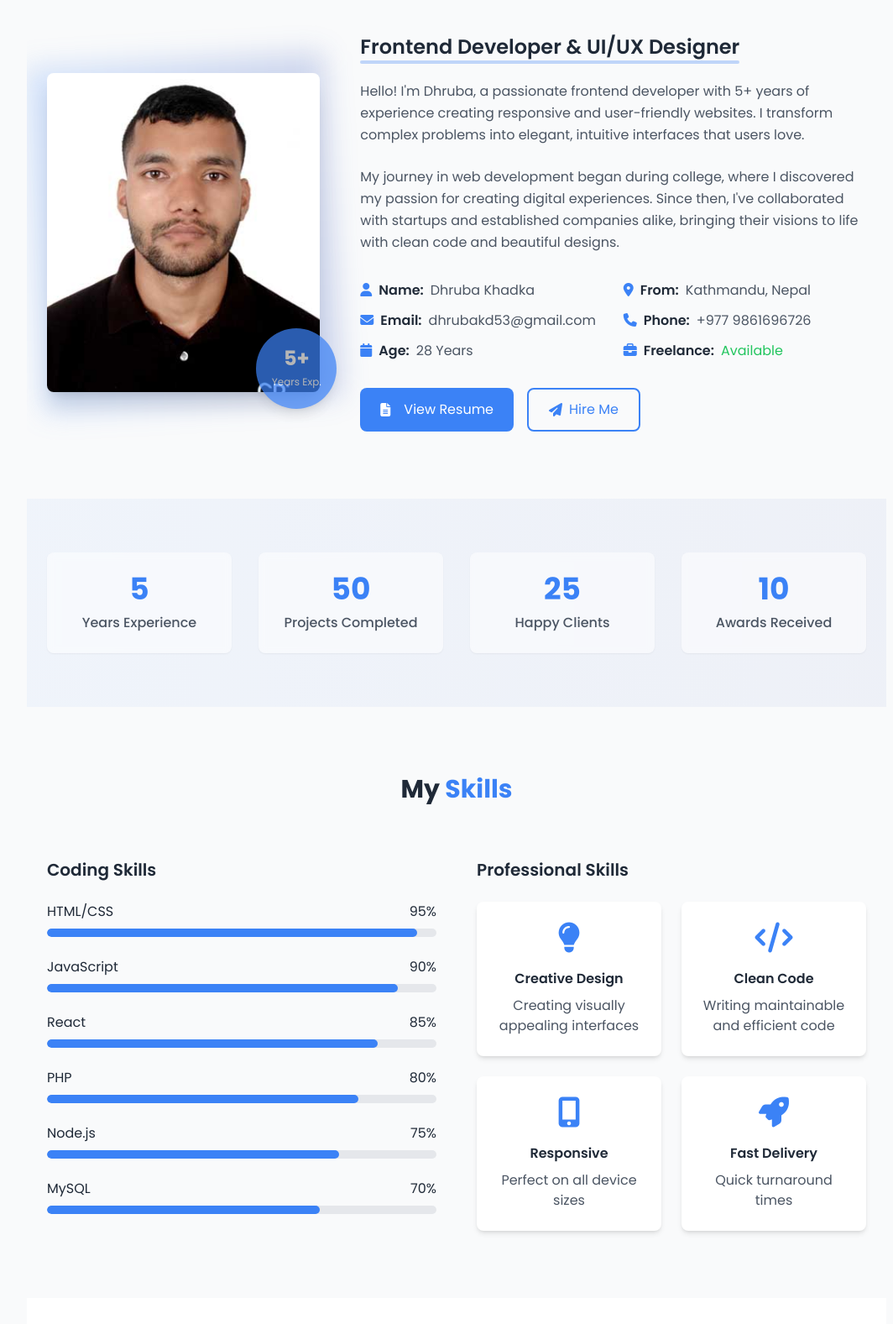
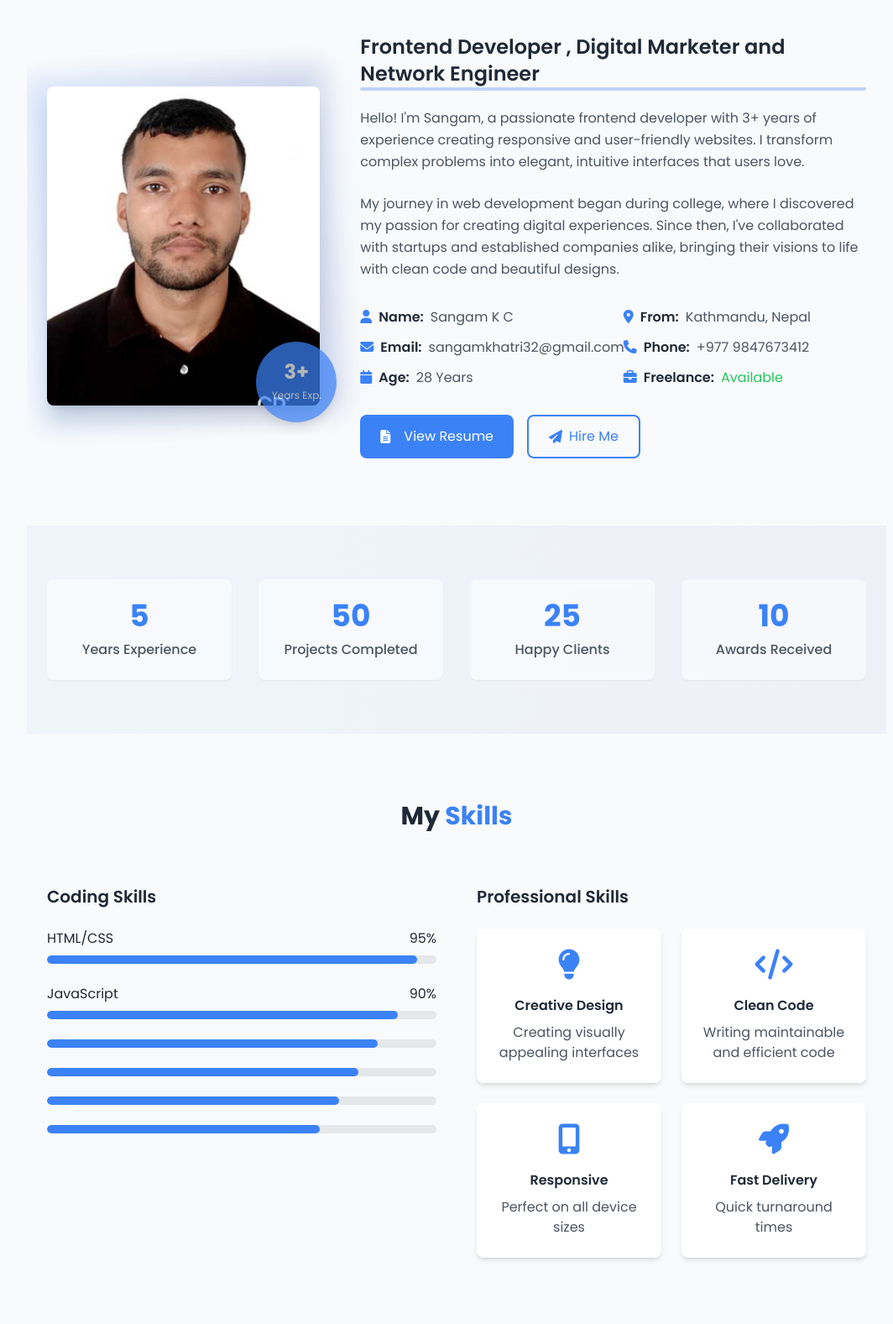
Before and after one commit to Sangam2056/sangamportfolio, a plain HTML site: page index.html in a window 1280 px wide. Shown: the part 980-2557 px from the top of the page at 84% size, without its empty margins (96-1160 px from the left). Drawn offline with nearby package versions, Linux system fonts and the light colour scheme; animation ran at ten frames a second.

Commit message:
update index2

```diff
--- a/index.html
+++ b/index.html
@@ -206,7 +206,7 @@
                         <!-- Experience badge -->
                         <div
                             class="absolute -bottom-5 -right-5 bg-primary text-white rounded-full w-24 h-24 flex flex-col items-center justify-center shadow-lg z-20 animate-pulse-slow hover:scale-110 transition-transform duration-300 cursor-pointer">
-                            <span class="text-2xl font-bold animate-float">5+</span>
+                            <span class="text-2xl font-bold animate-float">3+</span>
                             <span class="text-xs">Years Exp.</span>
                         </div>
                     </div>
@@ -215,12 +215,12 @@
                 <div class="md:w-2/3 md:pl-12">
 
                     <h3 class="text-2xl font-semibold mb-6 relative inline-block">
-                        Frontend Developer & UI/UX Designer
+                        Frontend Developer , Digital Marketer and Network Engineer
                         <span class="absolute -bottom-1 left-0 w-full h-1 bg-primary/30 rounded"></span>
                     </h3>
 
-                    <p class="text-gray-600 dark:text-gray-300 mb-6 leading-relaxed">Hello! I'm Dhruba, a passionate
-                        frontend developer with 5+ years of experience creating responsive and user-friendly websites. I
+                    <p class="text-gray-600 dark:text-gray-300 mb-6 leading-relaxed">Hello! I'm Sangam, a passionate
+                        frontend developer with 3+ years of experience creating responsive and user-friendly websites. I
                         transform complex problems into elegant, intuitive interfaces that users love.</p>
 
                     <p class="text-gray-600 dark:text-gray-300 mb-8 leading-relaxed">My journey in web development began
@@ -235,12 +235,12 @@
                             <p class="flex items-center mb-3">
                                 <span class="text-primary mr-2"><i class="fas fa-user"></i></span>
                                 <span class="font-semibold mr-2">Name:</span>
-                                <span class="text-gray-600 dark:text-gray-300">Dhruba Khadka</span>
+                                <span class="text-gray-600 dark:text-gray-300">Sangam K C </span>
                             </p>
                             <p class="flex items-center mb-3">
                                 <span class="text-primary mr-2"><i class="fas fa-envelope"></i></span>
                                 <span class="font-semibold mr-2">Email:</span>
-                                <span class="text-gray-600 dark:text-gray-300">dhrubakd53@gmail.com</span>
+                                <span class="text-gray-600 dark:text-gray-300">sangamkhatri32@gmail.com</span>
                             </p>
                             <p class="flex items-center">
                                 <span class="text-primary mr-2"><i class="fas fa-calendar"></i></span>
@@ -257,7 +257,7 @@
                             <p class="flex items-center mb-3">
                                 <span class="text-primary mr-2"><i class="fas fa-phone"></i></span>
                                 <span class="font-semibold mr-2">Phone:</span>
-                                <span class="text-gray-600 dark:text-gray-300">+977 9861696726</span>
+                                <span class="text-gray-600 dark:text-gray-300">+977 9847673412</span>
                             </p>
                             <p class="flex items-center">
                                 <span class="text-primary mr-2"><i class="fas fa-briefcase"></i></span>
@@ -356,40 +356,40 @@
                             </div>
                         </div>
                         <div>
-                            <div class="flex justify-between mb-2">
+                            <!-- <div class="flex justify-between mb-2">
                                 <span>React</span>
                                 <span>85%</span>
-                            </div>
+                            </div> -->
                             <div class="w-full bg-gray-200 dark:bg-dark-lighter rounded-full h-2.5 overflow-hidden">
                                 <div class="bg-primary h-2.5 rounded-full skill-bar transition-all duration-500"
                                     data-width="85"></div>
                             </div>
                         </div>
                          <div>
-                            <div class="flex justify-between mb-2">
-                                <span>PHP</span>
-                                <span>80%</span>
-                            </div>
+                            <!-- <div class="flex justify-between mb-2"> -->
+                                <!-- <span>PHP</span> -->
+                                <!-- <span>80%</span> -->
+                            <!-- </div> -->
                             <div class="w-full bg-gray-200 dark:bg-dark-lighter rounded-full h-2.5 overflow-hidden">
                                 <div class="bg-primary h-2.5 rounded-full skill-bar transition-all duration-500"
                                     data-width="80"></div>
                             </div>
                         </div>
                         <div>
-                            <div class="flex justify-between mb-2">
+                            <!-- <div class="flex justify-between mb-2">
                                 <span>Node.js</span>
                                 <span>75%</span>
-                            </div>
+                            </div> -->
                             <div class="w-full bg-gray-200 dark:bg-dark-lighter rounded-full h-2.5 overflow-hidden">
                                 <div class="bg-primary h-2.5 rounded-full skill-bar transition-all duration-500"
                                     data-width="75"></div>
                             </div>
                         </div>
                          <div>
-                            <div class="flex justify-between mb-2">
+                            <!-- <div class="flex justify-between mb-2">
                                 <span>MySQL</span>
                                 <span>70%</span>
-                            </div>
+                            </div> -->
                             <div class="w-full bg-gray-200 dark:bg-dark-lighter rounded-full h-2.5 overflow-hidden">
                                 <div class="bg-primary h-2.5 rounded-full skill-bar transition-all duration-500"
                                     data-width="70"></div>
```
